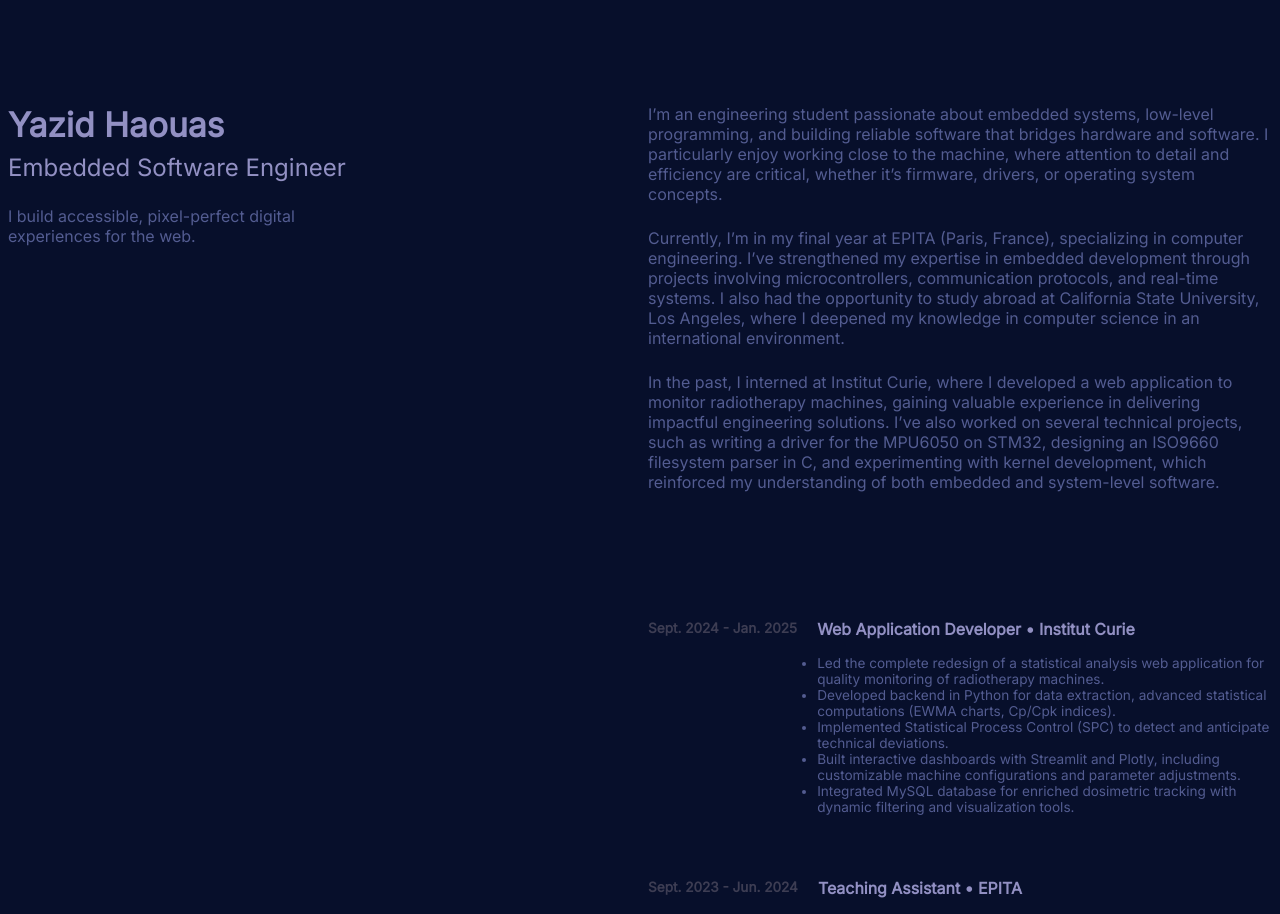
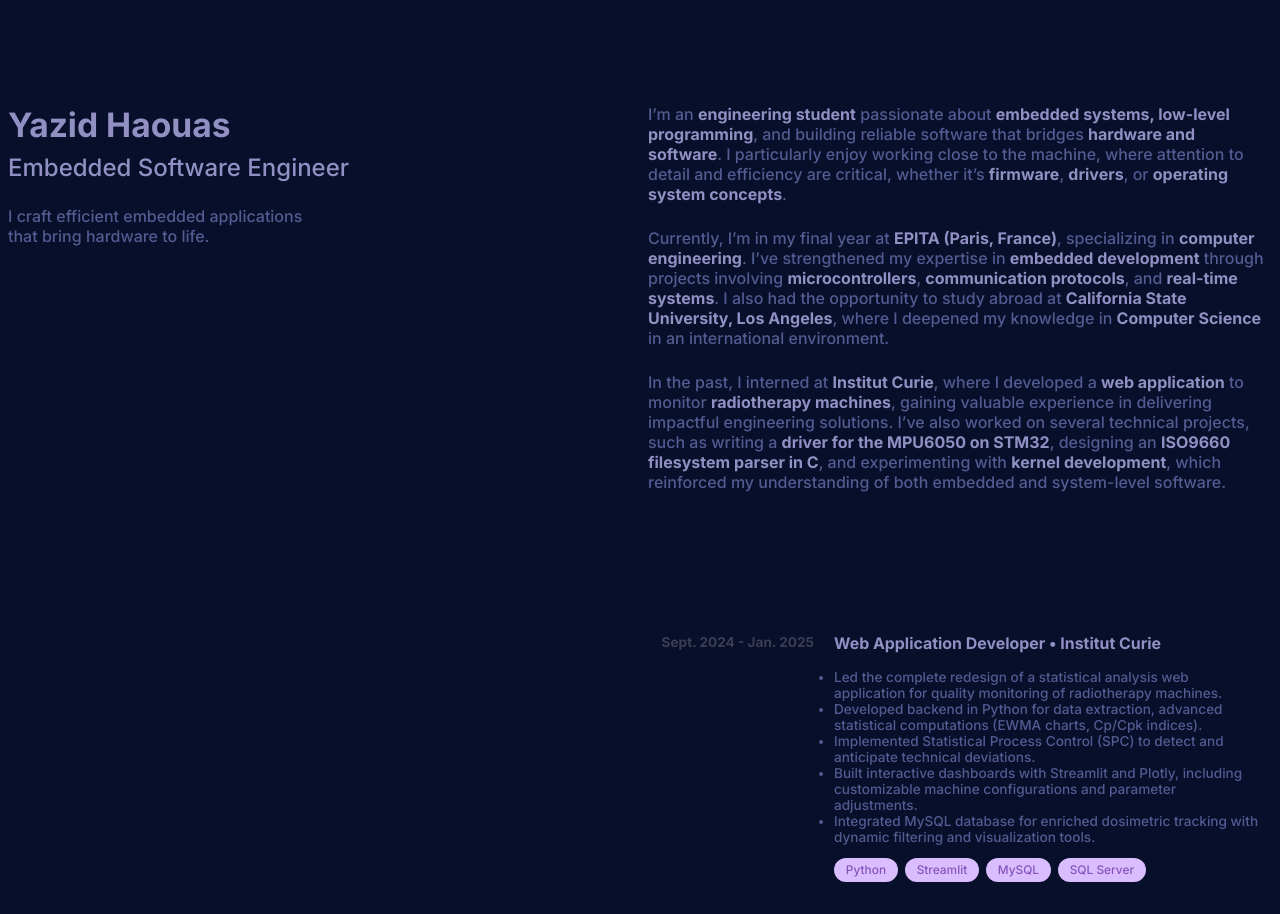
Before and after one commit to Kirigoulou/portfolio, a Next.js app in the folder nextjs_react/: page / in a window 1280 px wide. Shown: the top 914 px of the page. Built offline with nearby package versions, Linux system fonts and the light colour scheme.

Commit message:
feat: starting projects section

```diff
--- a/nextjs_react/package.json
+++ b/nextjs_react/package.json
@@ -11,7 +11,8 @@
   "dependencies": {
     "react": "19.1.0",
     "react-dom": "19.1.0",
-    "next": "15.5.2"
+    "next": "15.5.2",
+    "react-markdown": "10.1.0"
   },
   "devDependencies": {
     "typescript": "^5",
--- /dev/null
+++ b/nextjs_react/public/data/en/about.en.json
@@ -0,0 +1,16 @@
+{
+  "about": [
+    {
+      "id": "about-me",
+      "content": "I’m an **engineering student** passionate about **embedded systems, low-level programming**, and building reliable software that bridges **hardware and software**. I particularly enjoy working close to the machine, where attention to detail and efficiency are critical, whether it’s **firmware**, **drivers**, or **operating system concepts**."
+    },
+    {
+      "id": "schooling",
+      "content": "Currently, I’m in my final year at **EPITA (Paris, France)**, specializing in **computer engineering**. I’ve strengthened my expertise in **embedded development** through projects involving **microcontrollers**, **communication protocols**, and **real-time systems**. I also had the opportunity to study abroad at **California State University, Los Angeles**, where I deepened my knowledge in **Computer Science** in an international environment."
+    },
+    {
+      "id": "experiences",
+      "content": "In the past, I interned at **Institut Curie**, where I developed a **web application** to monitor **radiotherapy machines**, gaining valuable experience in delivering impactful engineering solutions. I’ve also worked on several technical projects, such as writing a **driver for the MPU6050 on STM32**, designing an **ISO9660 filesystem parser in C**, and experimenting with **kernel development**, which reinforced my understanding of both embedded and system-level software."
+    }
+  ]
+}
--- /dev/null
+++ b/nextjs_react/public/data/fr/about.fr.json
@@ -0,0 +1,16 @@
+{
+  "about": [
+    {
+      "id": "about-me",
+      "content": "Je suis un **étudiant en ingénierie** passionné par les **systèmes embarqués**, la **programmation bas niveau** et le développement de logiciels fiables faisant le lien entre le **hardware et le software**. J’apprécie particulièrement de travailler au plus près de la machine, où la précision et l’efficacité sont essentielles, que ce soit pour du **firmware**, des **drivers** ou des **concepts de systèmes d’exploitation**."
+    },
+    {
+      "id": "schooling",
+      "content": "Actuellement, je suis en dernière année à l’**EPITA (Paris, France)**, avec une spécialisation en **ingénierie informatique**. J’ai renforcé mon expertise en **développement embarqué** à travers des projets impliquant des **microcontrôleurs**, des **protocoles de communication** et des **systèmes temps réel**. J’ai également eu l’opportunité d’étudier à la **California State University, Los Angeles**, où j’ai approfondi mes connaissances en **informatique** dans un contexte international."
+    },
+    {
+      "id": "experiences",
+      "content": "Par le passé, j’ai effectué un stage à l’**Institut Curie**, où j’ai développé une **application web** pour le suivi de **machines de radiothérapie**, acquérant ainsi une expérience précieuse dans la conception de solutions techniques à fort impact. J’ai également travaillé sur plusieurs projets techniques, comme l’écriture d’un **driver pour le MPU6050 sur STM32**, la conception d’un **parseur de système de fichiers ISO9660 en C**, et des expérimentations en **développement noyau**, ce qui a renforcé ma compréhension des logiciels **embarqués** et **système**."
+    }
+  ]
+}
--- a/nextjs_react/src/pages/components/About.tsx
+++ b/nextjs_react/src/pages/components/About.tsx
@@ -1,12 +1,27 @@
+import Markdown from "react-markdown";
 import styles from "@/styles/about.module.css";
+import {useEffect, useState} from "react";
 
-export type aboutProps = Array<{id: string, content: string}>;
+export type aboutProps = Array<{ id: string, content: string }>;
 
-export function About({ paragraphs }: { paragraphs: aboutProps }) {
+export function About() {
+    const [aboutData, setAboutData] = useState<aboutProps | null>(null);
+
+    useEffect(() => {
+        fetch("data/en/about.en.json", { mode: "no-cors" })
+            .then(res => {
+                if (!res.ok)
+                    throw new Error("Response is not ok");
+                return res.json();
+            })
+            .then(data => setAboutData(data.about))
+            .catch(err => console.log("Could not fetch data: ", err));
+    }, []);
+
     return (
         <section className={styles.aboutContainer}>
-            {paragraphs.map((par) => (
-                <p key={par.id}>{par.content}</p>
+            {aboutData?.map((par) => (
+                <Markdown key={par.id}>{par.content}</Markdown>
             ))}
         </section>
     );
--- a/nextjs_react/src/pages/components/Experience.tsx
+++ b/nextjs_react/src/pages/components/Experience.tsx
@@ -1,13 +1,17 @@
-import Job, { jobProps} from "./Job";
+import Job, {jobProps} from "./Job";
 
 import styles from "@/styles/experience.module.css";
+import {useState} from "react";
+import {isNull} from "node:util";
 
 type jobsType = jobProps[];
+
 
 const jobs: jobsType = [
     {
         title: "Web Application Developer • Institut Curie",
         date: "Sept. 2024 - Jan. 2025",
+        link: "https://curie.fr/",
         descriptions: [
             `Led the complete redesign of a statistical analysis web application for quality monitoring of
             radiotherapy machines.`,
@@ -20,24 +24,44 @@ const jobs: jobsType = [
             `Integrated MySQL database for enriched dosimetric tracking with dynamic filtering and
             visualization tools.`,
         ],
+        tools: ["Python", "Streamlit", "MySQL", "SQL Server"],
     },
     {
         title: "Teaching Assistant • EPITA",
         date: "Sept. 2023 - Jun. 2024",
+        link: "https://www.epita.fr/",
         descriptions: [
             `Supervised programming lab sessions in C and Rust for undergraduate students.`,
             `Authored programming exercises and provided grading and feedback on assignments and exams.`,
         ],
+        tools: ["C", "Rust"],
     },
 ];
 
 export default function Experience() {
+    const [hoveredIndex, setHoveredIndex] = useState<number | null>(null);
+
+    console.log(hoveredIndex);
+
     return (
         <section>
             <ul>
                 {jobs.map((job: jobProps, i) =>
-                    <li className={styles.experienceContainer} key={`job-${i}`}>
-                        <Job title={job.title} date={job.date} descriptions={job.descriptions}/>
+                    <li
+                        className={`${styles.experienceContainer} ${hoveredIndex !== null && hoveredIndex !== i ? styles.nonSelectedContainer : {}}`}
+                        key={`job-${i}`}
+                        onMouseEnter={() => setHoveredIndex(i)}
+                        onMouseLeave={() => setHoveredIndex(null)}
+                    >
+                        <a href={job.link} target={"_blank"} className={styles.experienceLink}></a>
+                        <Job
+                            title={job.title}
+                            date={job.date}
+                            link={job.link}
+                            descriptions={job.descriptions}
+                            tools={job.tools}
+                            isHovered={hoveredIndex === i}
+                        />
                     </li>)}
             </ul>
         </section>
--- a/nextjs_react/src/pages/components/Job.tsx
+++ b/nextjs_react/src/pages/components/Job.tsx
@@ -1,9 +1,12 @@
 import styles from "@/styles/job.module.css";
 
-type jobProps = {
+export type jobProps = {
     title: string;
     date: string;
+    link: string;
     descriptions: string[];
+    tools: string[];
+    isHovered?: boolean;
 };
 
 export default function Job(props: jobProps) {
@@ -11,10 +14,16 @@ export default function Job(props: jobProps) {
         <>
             <header className={styles.experienceDateContainer}>{props.date}</header>
             <div className={styles.experienceDescriptionContainer}>
-                <h3 className={styles.experienceTitle}>{props.title}</h3>
+                <h3 className={`${styles.experienceTitle} ${props.isHovered ? styles.hoveredTitle : {}}`}>{props.title}</h3>
                 <ul className={styles.experienceDetails}>
                     {props.descriptions.map((desc, i) => <li key={`desc-${i}`}>{desc}</li>)}
                 </ul>
+                <div className={styles.toolsContainer}>
+                    {
+                        props.tools.map((tool, i) =>
+                            <span className={styles.toolName} key={`tool-${i}`}>{tool}</span>)
+                    }
+                </div>
             </div>
         </>
     );
--- a/nextjs_react/src/pages/components/Main.tsx
+++ b/nextjs_react/src/pages/components/Main.tsx
@@ -2,43 +2,41 @@ import { About, aboutProps } from "./About";
 import Experience from "./Experience";
 
 import styles from "@/styles/main.module.css";
+import {useEffect, useState} from "react";
 
-const par: aboutProps = [
-    {
-        id: "about-me",
-        content: `
-        I’m an engineering student passionate about embedded systems, low-level programming, and building
-        reliable software that bridges hardware and software. I particularly enjoy working close to the
-        machine, where attention to detail and efficiency are critical, whether it’s firmware, drivers, or
-        operating system concepts.
-        `,
-    },
-    {
-        id: "schooling",
-        content: `
-        Currently, I’m in my final year at EPITA (Paris, France), specializing in computer engineering. I’ve
-        strengthened my expertise in embedded development through projects involving microcontrollers,
-        communication protocols, and real-time systems. I also had the opportunity to study abroad at California
-        State University, Los Angeles, where I deepened my knowledge in computer science in an international
-        environment.
-        `,
-    },
-    {
-        id: "experiences",
-        content: `
-        In the past, I interned at Institut Curie, where I developed a web application to monitor radiotherapy
-        machines, gaining valuable experience in delivering impactful engineering solutions. I’ve also worked on
-        several technical projects, such as writing a driver for the MPU6050 on STM32, designing an ISO9660
-        filesystem parser in C, and experimenting with kernel development, which reinforced my understanding of
-        both embedded and system-level software.
-        `,
-    }
-];
+// const par: aboutProps = [
+//     {
+//         id: "about-me",
+//         content:
+//         "I’m an **engineering student** passionate about **embedded systems, low-level programming**, and building " +
+//         "reliable software that bridges **hardware and software**. I particularly enjoy working close to the " +
+//         "machine, where attention to detail and efficiency are critical, whether it’s **firmware**, **drivers**, or " +
+//         "**operating system concepts**.",
+//     },
+//     {
+//         id: "schooling",
+//         content:
+//         "Currently, I’m in my final year at **EPITA (Paris, France)**, specializing in **computer engineering**. I’ve " +
+//         "strengthened my expertise in **embedded development** through projects involving **microcontrollers**, " +
+//         "**communication protocols**, and **real-time systems**. I also had the opportunity to study abroad at **California " +
+//         "State University, Los Angeles**, where I deepened my knowledge in **Computer Science** in an international " +
+//         "environment.",
+//     },
+//     {
+//         id: "experiences",
+//         content:
+//         "In the past, I interned at **Institut Curie**, where I developed a **web application** to monitor **radiotherapy " +
+//         "machines**, gaining valuable experience in delivering impactful engineering solutions. I’ve also worked on " +
+//         "several technical projects, such as writing a **driver for the MPU6050 on STM32**, designing an **ISO9660 " +
+//         "filesystem parser in C**, and experimenting with **kernel development**, which reinforced my understanding of " +
+//         "both embedded and system-level software.",
+//     }
+// ];
 
 export default function Main() {
     return (
         <main className={styles.mainContainer}>
-            <About paragraphs={par}/>
+            <About />
             <Experience />
         </main>
     );
--- a/nextjs_react/src/pages/index.tsx
+++ b/nextjs_react/src/pages/index.tsx
@@ -6,7 +6,9 @@ import styles from "@/styles/home.module.css";
 
 const interFont = Inter({
     subsets: ["latin"],
-    weight: ["400"],
+    weight: ["500", "700"],
+    display: 'swap',
+    adjustFontFallback: false,
 });
 
 export default function Home() {
@@ -15,7 +17,8 @@ export default function Home() {
           <Header
               name="Yazid Haouas"
               title="Embedded Software Engineer"
-              catchphrase="I build accessible, pixel-perfect digital experiences for the web."
+              // catchphrase="I design and implement low-level software, from microcontrollers to operating systems."
+              catchphrase="I craft efficient embedded applications that bring hardware to life."
           />
           <Main/>
       </div>
--- a/nextjs_react/src/styles/experience.module.css
+++ b/nextjs_react/src/styles/experience.module.css
@@ -1,7 +1,35 @@
 .experienceContainer {
+    position: relative;
     display: flex;
     font-size: 0.85em;
     gap: 1.25rem;
-    margin-bottom: 4rem;
+    margin-bottom: 2rem;
     justify-content: start;
+    padding: 1em;
+    transition: background 0.1s ease-out, box-shadow 0.1s ease-out;
 }
+
+.experienceContainer:hover {
+    background: rgb(255, 255, 255, 0.0125);
+    border-radius: 0.75rem;
+    border-top: 1px solid rgb(255, 255, 255, 0.048);
+    /*border-left: 1px solid rgb(255, 255, 255, 0.048);*/
+    /*box-shadow: rgba(0, 0, 0, 0.35) 0.25rem 0.5rem 1rem;*/
+}
+
+.nonSelectedContainer {
+    opacity: 30%;
+    transition: opacity 0.1s ease-out;
+}
+
+.experienceContainer:hover .experienceDescriptionContainer .experienceTitle {
+    color: #000000;
+}
+
+.experienceLink {
+    position: absolute;
+    top: 0;
+    bottom: 0;
+    left: 0;
+    width: 100%;
+}
--- a/nextjs_react/src/styles/globals.css
+++ b/nextjs_react/src/styles/globals.css
@@ -4,6 +4,8 @@
     --background: #070F2B;
     --foreground: #535C91;
     --title-foreground: #9290C3;
+    --pill-background: #DABDFF;
+    --pill-foreground: #8654BA;
 }
 
 @theme inline {
@@ -11,16 +13,17 @@
     --color-foreground: var(--foreground);
 }
 
-@media (prefers-color-scheme: dark) {
-  :root {
-    --background: #0a0a0a;
-    --foreground: #ededed;
-  }
-}
+/*@media (prefers-color-scheme: dark) {*/
+/*    :root {*/
+/*        --background: #0a0a0a;*/
+/*        --foreground: #ededed;*/
+/*    }*/
+/*}*/
 
 body {
     background: var(--background);
     color: var(--foreground);
+    /*letter-spacing: -0.025cap;*/
 }
 
 p {
@@ -28,6 +31,15 @@ p {
     margin: 0 0 1.5em 0;
 }
 
+::selection {
+    color: var(--pill-foreground);
+    background: var(--pill-background);
+}
+
+strong {
+    color: var(--title-foreground);
+}
+
 ul {
     padding: 0;
 }
--- a/nextjs_react/src/styles/header.module.css
+++ b/nextjs_react/src/styles/header.module.css
@@ -1,5 +1,7 @@
 .headerContainer {
+    top: 0;
     position: sticky;
+    align-self: flex-start;
     width: 50%;
 }
 
--- a/nextjs_react/src/styles/job.module.css
+++ b/nextjs_react/src/styles/job.module.css
@@ -10,8 +10,30 @@
     color: var(--title-foreground);
 }
 
+.hoveredTitle {
+    color: var(--pill-background);
+}
+
 .experienceDetails {
     list-style-type: disc;
 }
 
+.toolsContainer {
+    display: flex;
+    gap: 0.5em;
+    margin-top: 1em;
+}
+
+.toolName {
+    background: var(--pill-background);
+    color: var(--pill-foreground);
+    text-align: center;
+    vertical-align: middle;
+    padding-inline: 1em;
+    padding-block: 0.4em;
+    line-height: 1.25;
+    border-radius: 999em;
+    font-size: 0.875em;
+}
+
 .experienceDescriptionContainer {}
```
Also changed, not shown: 1 other file (tests, documents, lock files or other folders). Lines whose indentation alone changed are shown as unchanged.
